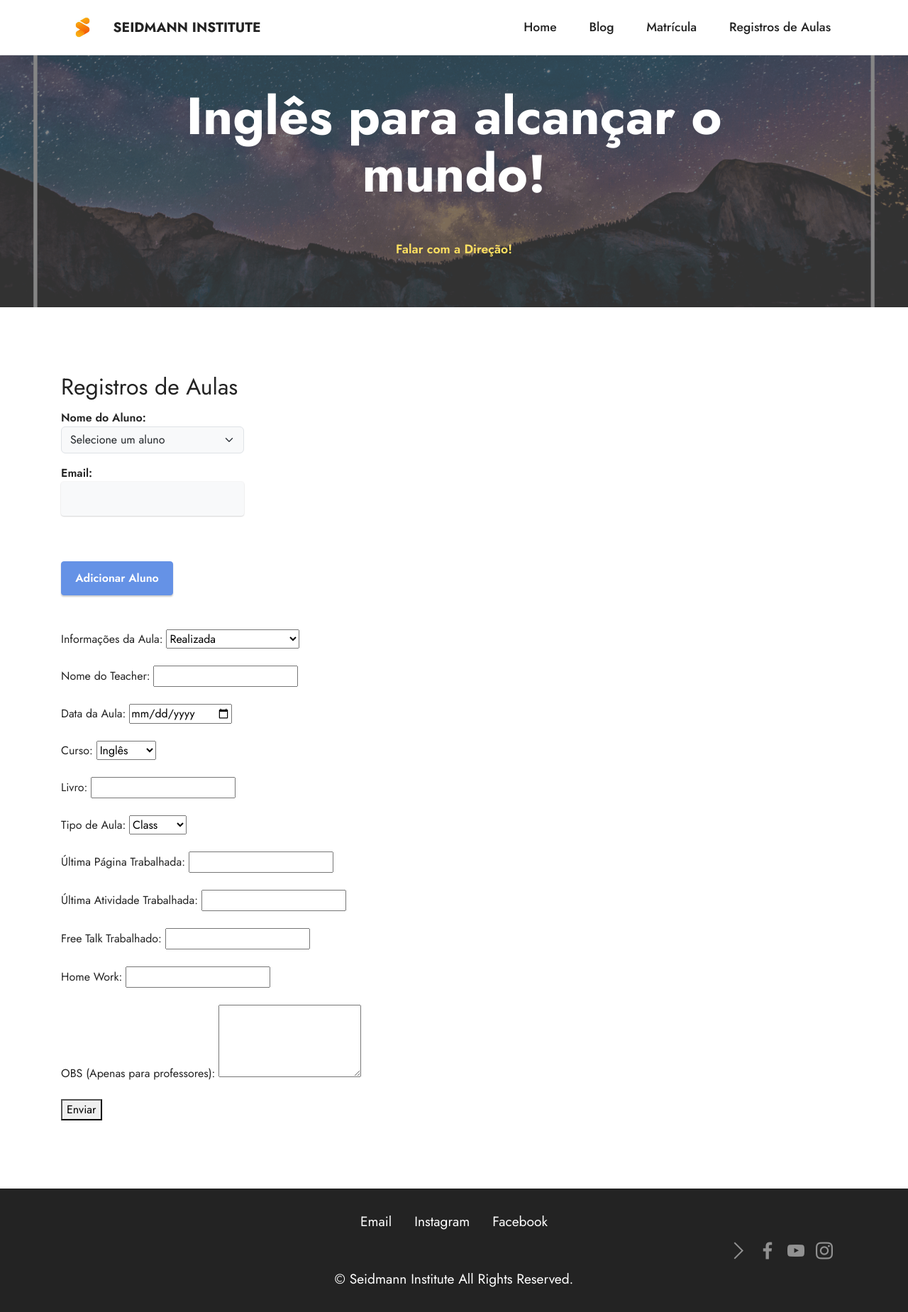
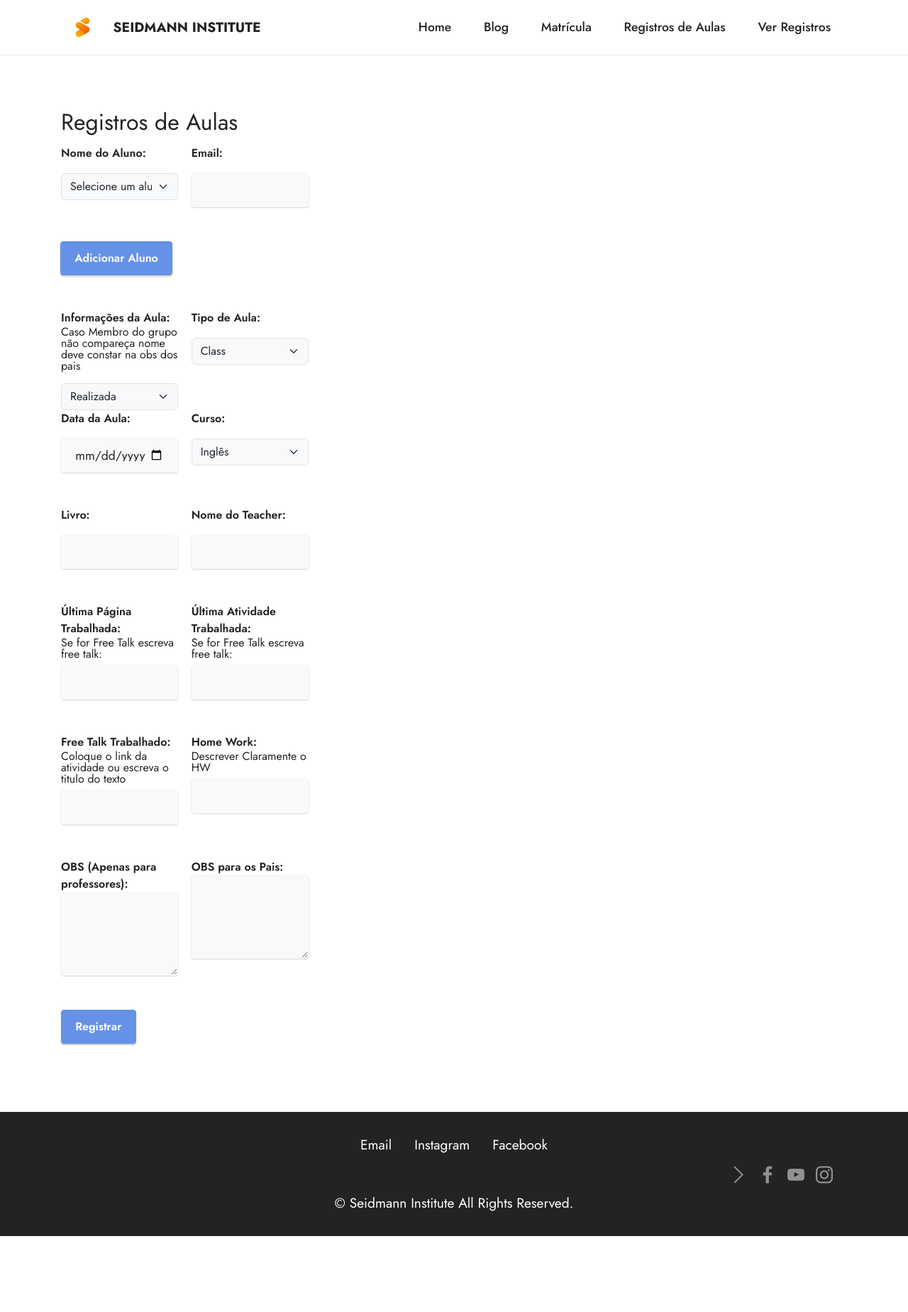
Before and after one commit to erickseidmann/SeidmannInstitute, a PHP site: page /reg_aulas.php in a window 1280 px wide. Shown: the whole page at 71% size. After the commit the page ends 1742 px from the top, so only its background shows below. Run offline with PHP 8.4, Linux system fonts and the light colour scheme; data that the repository does not hold is empty; some libraries are stand-ins or nearby versions; some web fonts are replaced.

Commit message:
nova parte de registros

```diff
--- a/seidmann_page/cadastro.php
+++ b/seidmann_page/cadastro.php
@@ -89,7 +89,7 @@
             </li>
 
             <li class="nav-item">
-              <a class="nav-link link text-black text-primary display-4" href="cadastro.html">Matrícula</a>
+              <a class="nav-link link text-black text-primary display-4" href="cadastro.php">Matrícula</a>
             </li>
 
             <li class="nav-item">
--- a/seidmann_page/reg_aulas.php
+++ b/seidmann_page/reg_aulas.php
@@ -67,11 +67,15 @@
             </li>
 
             <li class="nav-item">
-              <a class="nav-link link text-black text-primary display-4" href="cadastro.html">Matrícula</a>
+              <a class="nav-link link text-black text-primary display-4" href="cadastro.php">Matrícula</a>
             </li>
 
             <li class="nav-item">
               <a class="nav-link link text-black text-primary display-4" href="reg_aulas.php">Registros de Aulas</a>
+            </li>
+
+            <li class="nav-item">
+              <a class="nav-link link text-black text-primary display-4" href="listar_reg.php">Ver Registros</a>
             </li>
 
           </ul>
@@ -79,29 +83,12 @@
       </div>
     </nav>
   </section>
-  <section data-bs-version="5.1" class="info3 cid-tkzhgHSUx7" id="info3-t">
-    <div class="mbr-overlay" style="opacity: 0.6; background-color: rgb(53, 53, 53);"></div>
-    <div class="container">
-      <div class="row justify-content-center">
-        <div class="card col-12 col-lg-10">
-          <div class="card-wrapper">
-            <div class="card-box align-center">
-              <h4 class="card-title mbr-fonts-style align-center mb-4 display-1"><strong>Inglês para alcançar o mundo!</strong></h4>
-              <div class="mbr-section-btn mt-3">
-                <a class="btn btn-warning-outline display-4" href="https://wa.me/5519988279707" target="_blank">Falar com a Direção!</a>
-              </div>
-            </div>
-          </div>
-        </div>
-      </div>
-    </div>
-  </section>
 
 <body>
 <section data-bs-version="5.1" class="features3 cid-tkzhgIxW41" id="features3-u">
 
 
-  <form id="form_reg" class="container " action="processar_formulario.php" method="post">
+  <form id="form_reg" class="container " action="processar_registro.php" method="post">
     <h2>Registros de Aulas</h2>
 
     <p></p>
@@ -109,7 +96,7 @@
     <div class="row input-group col-md-6 fw-semibold ">
 
 
-            <div class="col-md-6 ">
+            <div class="col-md-4 ">
 
 
         <!-- Nome do aluno selecionado após adicionar -->
@@ -117,6 +104,7 @@
 
         <!-- Primeiro select oculto -->
         <label for="aluno">Nome do Aluno:</label>
+        <p></p>
         <select name="aluno" id="aluno" class="form-select bg-light" onchange="buscarEmail(0)">
             <option value="">Selecione um aluno</option>
             <?php
@@ -133,84 +121,136 @@
             }
             ?>
         </select>
-                <p></p>
+        </div>
 
+                <div class="col-md-4 ">
         <label for="email">Email:</label>
+        <p></p>
         <input type="email" name="email" id="email" class="form-control bg-light" readonly>
         <br><br>
+        </div>
 
+        <div class="col-md-6 ">
         <div id="outrosAlunos"></div>
-            <p></p>
+
         <input type="hidden" id="numAlunos" value="0" class="form-select bg-light">
 
-        <p></p>
+
 
         <button class="btn btn-primary" type="button" onclick="adicionarAluno()">Adicionar Aluno</button>
         <br><br>
+        </div>
 
-                </div>
         </div>
 
         <!-- Container para adicionar outros alunos, caso a aula seja em grupo -->
 
-
+        <div class="row input-group col-md-6 fw-semibold ">
+            <div class="col-md-4 ">
 
         <label for="informacoesAula">Informações da Aula:</label>
-        <select name="informacoesAula" id="informacoesAula">
+        <h6>Caso Membro do grupo não compareça nome deve constar na obs dos pais </h6>
+        <p></p>
+        <select name="informacoesAula" id="informacoesAula" class="form-select bg-light">
             <option value="realizada">Realizada</option>
-            <option value="naoCompareceu">Aluno Não Compareceu</option>
+            <option value="MembroGrupo">Membro do Grupo não compareceu </option>
+            <option value="naoCompareceu">Ausente</option>
             <option value="reposicao">Reposição Feita</option>
+            <option value="reposicao">Inicial</option>
         </select>
-        <br><br>
+              </div>
 
-        <label for="teacher">Nome do Teacher:</label>
-        <input type="text" name="teacher" id="teacher">
-        <br><br>
-
-        <label for="dataAula">Data da Aula:</label>
-        <input type="date" name="dataAula" id="dataAula">
-        <br><br>
-
-        <label for="curso">Curso:</label>
-        <select name="curso" id="curso">
-            <option value="ingles">Inglês</option>
-            <option value="espanhol">Espanhol</option>
-        </select>
-        <br><br>
-
-        <label for="livro">Livro:</label>
-        <input type="text" name="livro" id="livro">
-        <br><br>
-
-        <label for="tipoAula">Tipo de Aula:</label>
-        <select name="tipoAula" id="tipoAula">
+            <div class="col-md-4 ">
+            <label for="tipoAula">Tipo de Aula:</label>
+            <p></p>
+            <p></p>
+        <select name="tipoAula" id="tipoAula" class="form-select bg-light">
             <option value="class">Class</option>
             <option value="freeTalk">Free Talk</option>
         </select>
         <br><br>
 
-        <label for="ultimaPagina">Última Página Trabalhada:</label>
-        <input type="text" name="ultimaPagina" id="ultimaPagina">
+          </div>
+        </div>
+
+
+        <div class="row input-group col-md-6 fw-semibold ">
+            <div class="col-md-4 ">
+        <label for="dataAula">Data da Aula:</label>
+        <p></p>
+        <input type="date" name="dataAula" id="dataAula" class="form-control bg-light">
+        <br><br>
+        </div>
+            <div class="col-md-4 ">
+        <label for="curso">Curso:</label>
+        <p></p>
+        <select name="curso" id="curso" class="form-select bg-light">
+            <option value="ingles">Inglês</option>
+            <option value="espanhol">Espanhol</option>
+        </select>
+        <br><br>
+        </div>
+      </div>
+      <div class="row input-group col-md-6 fw-semibold ">
+            <div class="col-md-4 ">
+        <label for="livro">Livro:</label>
+        <p></p>
+        <input type="text" name="livro" id="livro" class="form-control bg-light">
+        <br><br>
+        </div>
+            <div class="col-md-4 ">
+        <label for="teacher">Nome do Teacher:</label>
+        <p></p>
+        <input type="text" name="teacher" id="teacher" class="form-control bg-light">
         <br><br>
 
+        </div>
+      </div>
+
+      <div class="row input-group col-md-6 fw-semibold ">
+            <div class="col-md-4 ">
+        <label for="ultimaPagina">Última Página Trabalhada:</label>
+        <h6>Se for Free Talk escreva free talk: </h6>
+        <input type="text" name="ultimaPagina" id="ultimaPagina" class="form-control bg-light">
+        <br><br>
+        </div>
+            <div class="col-md-4 ">
         <label for="ultimaAtividade">Última Atividade Trabalhada:</label>
-        <input type="text" name="ultimaAtividade" id="ultimaAtividade">
+        <h6>Se for Free Talk escreva free talk: </h6>
+        <input type="text" name="ultimaAtividade" id="ultimaAtividade" class="form-control bg-light">
         <br><br>
+        </div>
+      </div>
 
+      <div class="row input-group col-md-6 fw-semibold ">
+            <div class="col-md-4 ">
         <label for="freeTalkTrabalhado">Free Talk Trabalhado:</label>
-        <input type="text" name="freeTalkTrabalhado" id="freeTalkTrabalhado">
+        <h6>Coloque o link da atividade ou escreva o titulo do texto </h6>
+        <input type="text" name="freeTalkTrabalhado" id="freeTalkTrabalhado" class="form-control bg-light">
         <br><br>
+        </div>
+            <div class="col-md-4 ">
+        <label for="homeWork">Home Work:</label>
+        <h6>Descrever Claramente o HW </h6>
+        <input type="text" name="homeWork" id="homeWork" class="form-control bg-light">
+        <br><br>
+        </div>
+      </div>
+        <!-- OBS (only teachers can see) -->
+        <div class="row input-group col-md-6 fw-semibold ">
+            <div class="col-md-4 ">
+        <label for="obs">OBS (Apenas para professores):</label>
+        <textarea name="obs" id="obs" rows="4" class="form-control bg-light"></textarea>
+        <br><br>
+        </div>
 
-        <label for="homeWork">Home Work:</label>
-        <input type="text" name="homeWork" id="homeWork">
+        <div class="col-md-4 ">
+        <label for="obs">OBS para os Pais:</label>
+        <textarea name="obsPais" id="obsPais" rows="4" class="form-control bg-light"></textarea>
         <br><br>
-
-        <!-- OBS (only teachers can see) -->
-        <label for="obs">OBS (Apenas para professores):</label>
-        <textarea name="obs" id="obs" rows="4"></textarea>
-        <br><br>
-
-        <input type="submit" value="Enviar">
+        </div>
+      </div>
+        <input id="botaoEnviar" class="btn btn-primary" type="submit" value="Registrar">
     </form>
 
     <script>
```
Also changed, not shown: seidmann_page/listar_reg.php (added, +61 -0 lines), seidmann_page/processar_formulario.php (+10 -10 lines), seidmann_page/processar_registro.php (added, +225 -0 lines).
